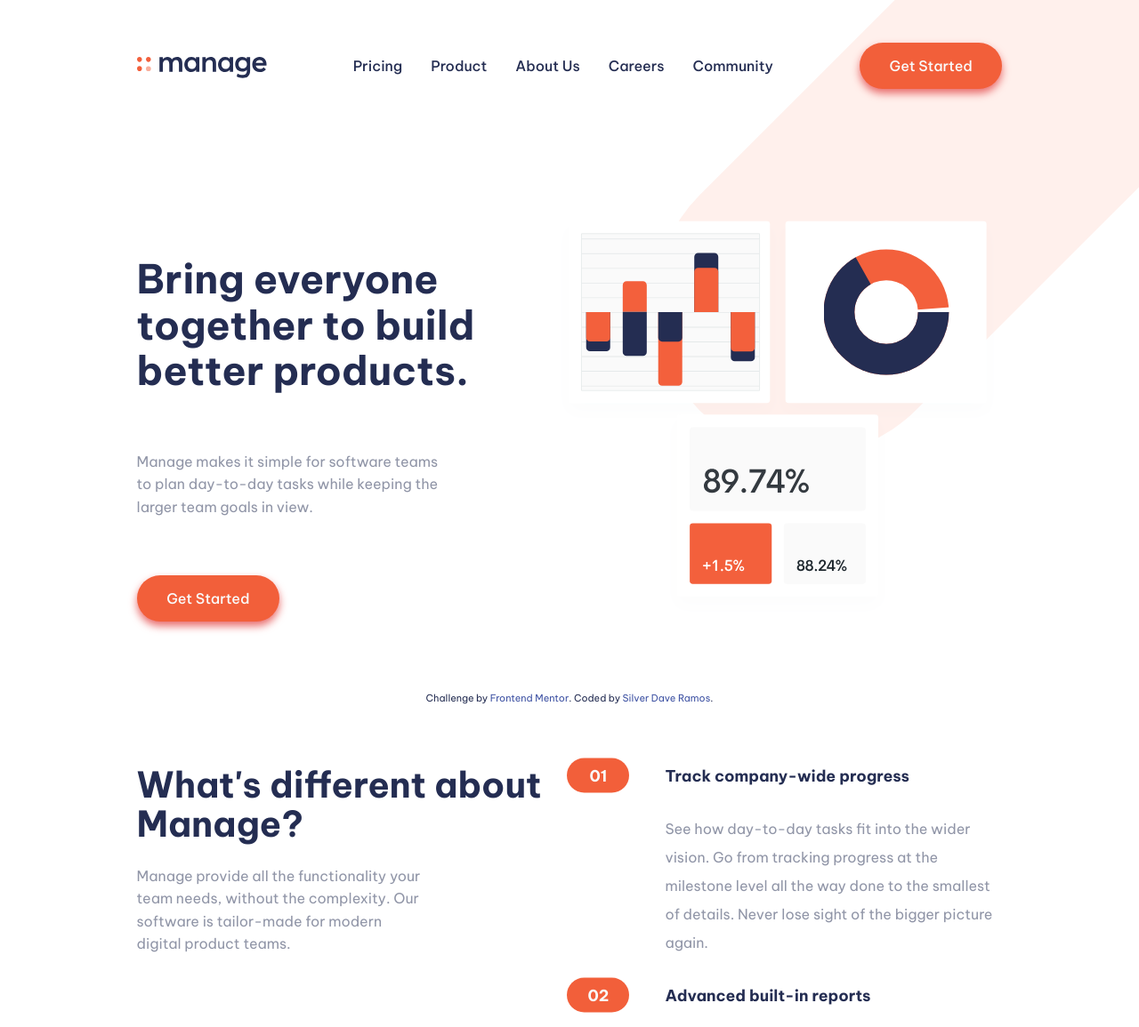
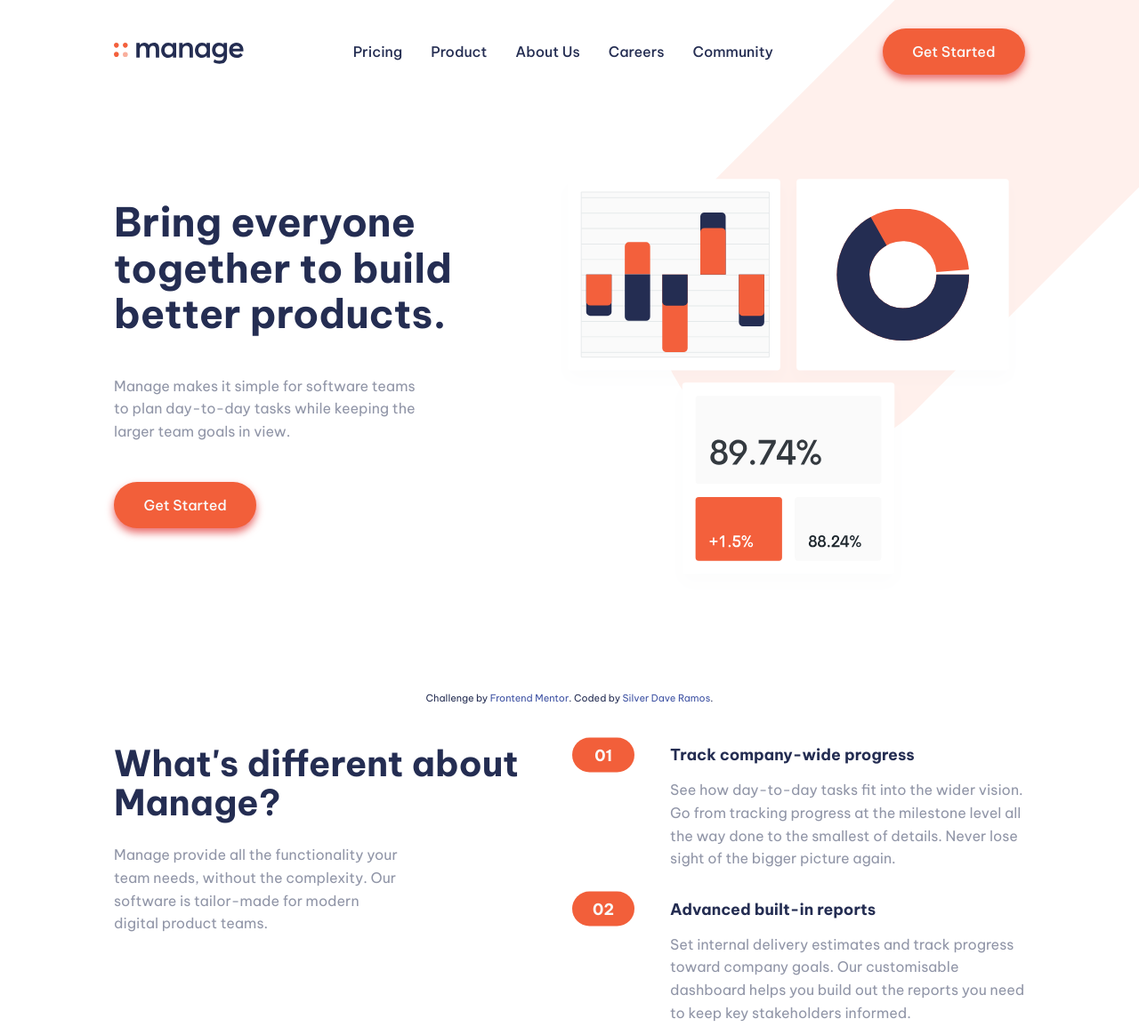
Before and after one commit to zxilverHub/manage-landing-page, a plain HTML site: page index.html in a window 1280 px wide. Shown: the top 1155 px of the page at 89% size. Drawn offline with Linux system fonts and the light colour scheme.

Commit message:
update layout

```diff
--- a/style.css
+++ b/style.css
@@ -57,7 +57,7 @@ main {
 
 nav:not(footer nav) {
     width: 100%;
-    padding: 3rem 12%;
+    padding: 2rem 10%;
 
     display: flex;
     justify-content: space-between;
@@ -96,7 +96,7 @@ nav .logo { margin-top: .5rem; }
 
 .hero {
     width: 100%;
-    padding-block: 15rem 5rem;
+    padding-block: 12rem 5rem;
 
     display: flex;
     justify-content: space-between;
@@ -106,11 +106,11 @@ nav .logo { margin-top: .5rem; }
 
 .hero .left {
     display: flex;
-    padding-top: 3rem;
+    padding-top: 2rem;
     flex-direction: column;
     align-items: start;
     justify-content: center;
-    gap: 4rem;
+    gap: 2.7rem;
 }
 
 h1 {
@@ -137,7 +137,7 @@ h1 {
 }
 
 section:not(.testimonial) {
-    padding-inline: 12%;
+    padding-inline: 10%;
 }
 
 .about {
@@ -174,11 +174,7 @@ section:not(.testimonial) {
 
 
 .step-container {
-    gap: 2rem;
-}
-
-.step-container .text {
-    line-height: 2;
+    gap: 1rem;
 }
 
 .step {
@@ -275,8 +271,8 @@ section:not(.testimonial) {
 
 .sponsor {
     width: 100%;
-    padding: 5rem 12% 4rem 12%;
-    margin-top: 8rem;
+    padding: 5rem 10% 4rem 10%;
+    margin-top: 6rem;
 
     display: flex;
     justify-content: space-between;
@@ -297,7 +293,7 @@ section:not(.testimonial) {
 
 footer {
     width: 100%;
-    padding: 5rem 12%;
+    padding: 4rem 10%;
     background-color: var(--dark-blue);
 }
 
@@ -340,7 +336,7 @@ footer .footer-links .footer-nav {
     width: 100%;
 
     display: flex;
-    justify-content: space-around;
+    justify-content: space-between;
     align-items: center;
 }
 
```
